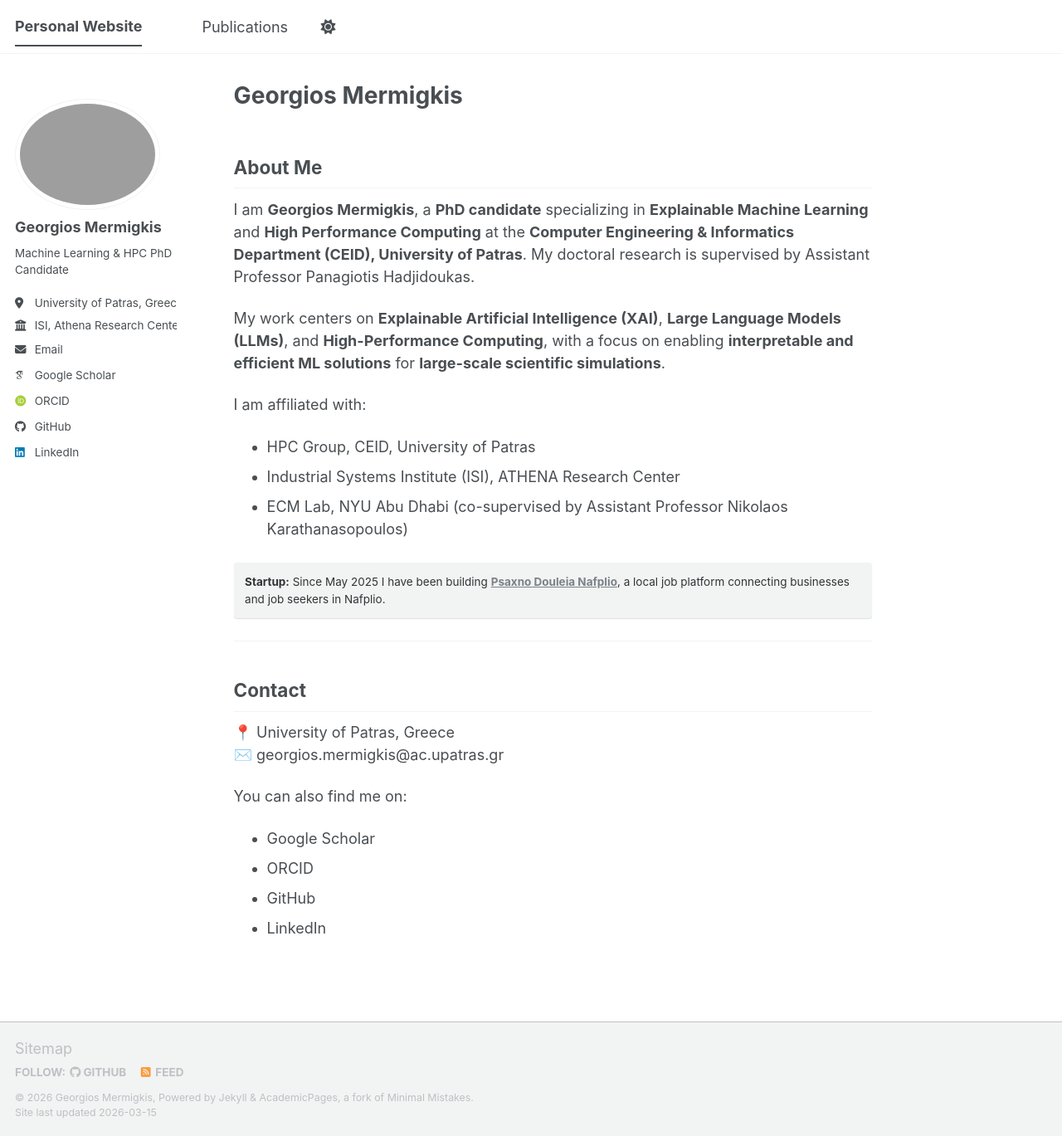
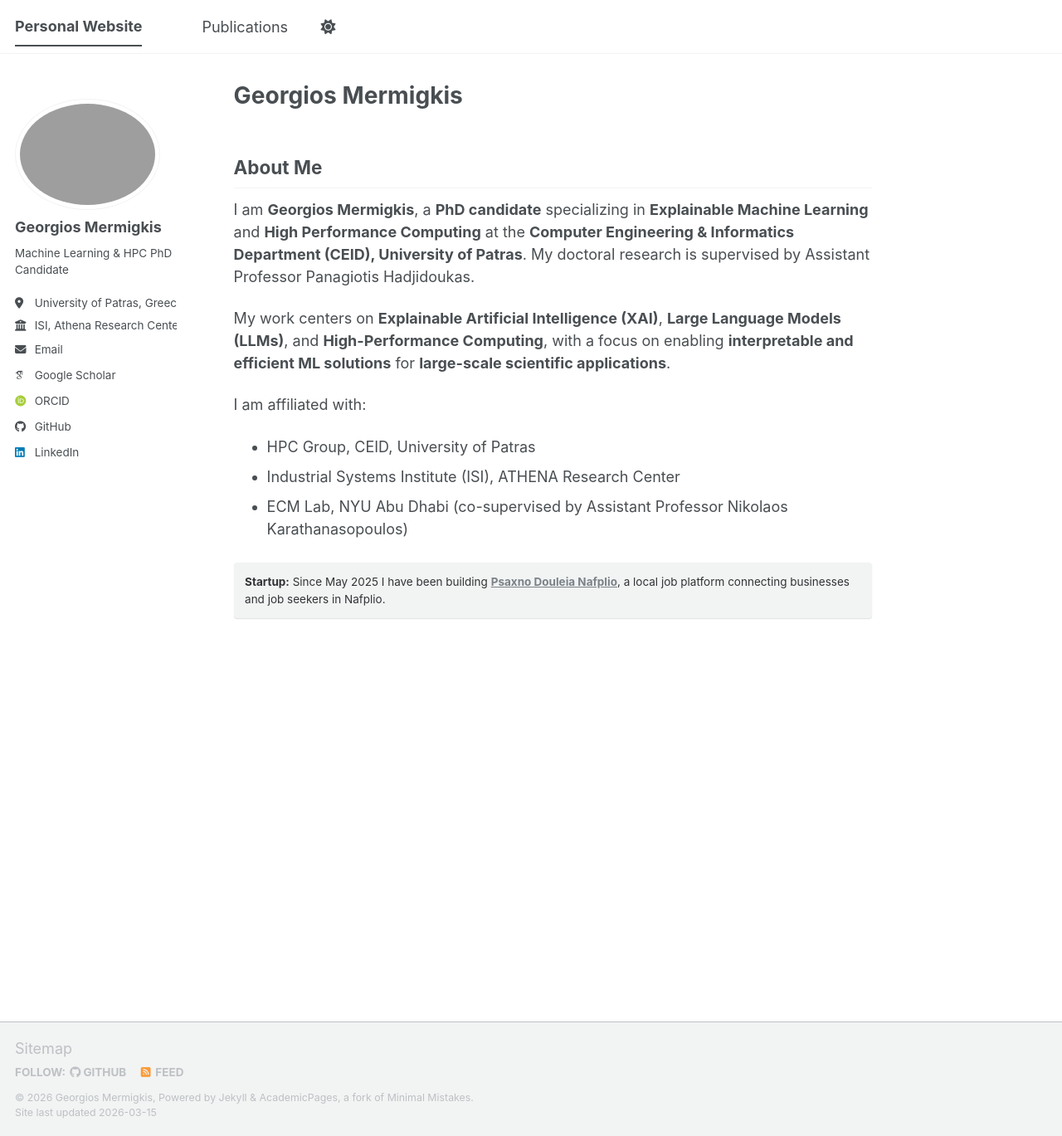
Before and after one commit to gMerm/gmerm.github.io, a Jekyll site: the page built from _pages/about.md, in a window 1280 px wide and 1369 px high. Shown: the whole window at 83% size. Built offline with Jekyll 4.4.1, drawn with Linux system fonts in a browser that asks for light colours; some web fonts are replaced; a script bundle is joined from its source files by our own code; library files that are not in the unit come from our copies.

Commit message:
final 16/03

```diff
--- a/_pages/about.md
+++ b/_pages/about.md
@@ -11,7 +11,7 @@ redirect_from:
 
 I am **Georgios Mermigkis**, a **PhD candidate** specializing in **Explainable Machine Learning** and **High Performance Computing** at the **Computer Engineering & Informatics Department (CEID), University of Patras**. My doctoral research is supervised by Assistant Professor Panagiotis Hadjidoukas.
 
-My work centers on **Explainable Artificial Intelligence (XAI)**, **Large Language Models (LLMs)**, and **High-Performance Computing**, with a focus on enabling **interpretable and efficient ML solutions** for **large-scale scientific simulations**.
+My work centers on **Explainable Artificial Intelligence (XAI)**, **Large Language Models (LLMs)**, and **High-Performance Computing**, with a focus on enabling **interpretable and efficient ML solutions** for **large-scale scientific applications**.
 
 I am affiliated with:
 
@@ -21,17 +21,3 @@ I am affiliated with:
 
 **Startup:** Since May 2025 I have been building **[Psaxno Douleia Nafplio](https://psaxno-douleia-nafplio.gr/)**, a local job platform connecting businesses and job seekers in Nafplio.
 {: .notice}
-
----
-
-## Contact
-
-📍 University of Patras, Greece
-✉️ georgios.mermigkis@ac.upatras.gr
-
-You can also find me on:
-
-- Google Scholar
-- ORCID
-- GitHub
-- LinkedIn
```
